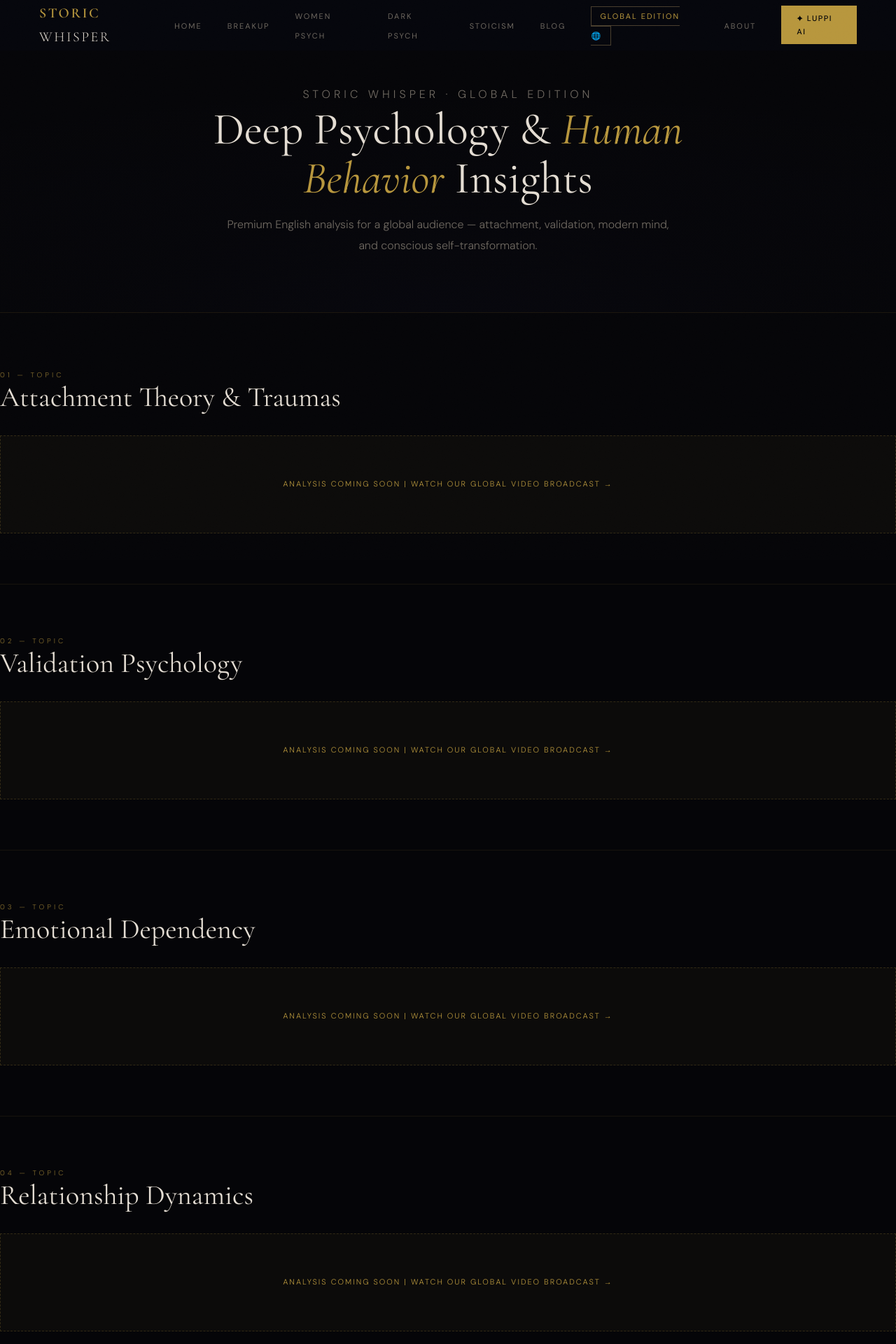
After one commit to lovekushchauhan234-eng/storic-whisper, a Django app: page /en/ in a window 1280 px wide. The commit adds this page. Shown: the top 1920 px of the page at 70% size. Run offline with Django 5.2, Linux system fonts and the light colour scheme; data comes from the database, SQL or seed files in the repository; both versions use the stored data as it was after the commit; some libraries are stand-ins or nearby versions.

Commit message:
Add English Psychology hub

```diff
--- a/core/pillar_helpers.py
+++ b/core/pillar_helpers.py
@@ -3,7 +3,10 @@ from .models import Article
 
 def get_related_articles(category=None, limit=3):
     """Published articles for pillar pages; backfill from other categories if needed."""
-    base = Article.objects.filter(is_published=True).order_by('-created_at')
+    base = Article.objects.filter(
+        is_published=True,
+        language='HI',
+    ).order_by('-created_at')
     if not category:
         return list(base[:limit])
 
--- a/core/urls.py
+++ b/core/urls.py
@@ -30,6 +30,9 @@ urlpatterns = [
     path('privacy-policy/', views.privacy, name='privacy'),
     path('terms-and-conditions/', views.terms, name='terms'),
 
+    # ENGLISH GLOBAL HUB
+    path('en/', views.english_hub, name='english_hub'),
+
     # ARTICLES / BLOG
     path('articles/', views.article_list, name='article_list'),
     path('articles/<slug:slug>/', views.article_detail, name='article_detail'),
--- a/core/views.py
+++ b/core/views.py
@@ -9,12 +9,51 @@ from .pillar_helpers import get_related_articles
 from .luppi import chat as luppi_chat
 
 
+ENGLISH_HUB_TOPICS = [
+    ('attachment', 'Attachment Theory & Traumas'),
+    ('validation', 'Validation Psychology'),
+    ('dependency', 'Emotional Dependency'),
+    ('relationship', 'Relationship Dynamics'),
+    ('dark', 'Dark Psychology Awareness'),
+    ('stoicism', 'Practical Stoicism'),
+    ('dopamine', 'Dopamine & Modern Mind'),
+    ('transformation', 'Self Transformation'),
+    ('behavior', 'Human Behavior Insights'),
+    ('ai_mind', 'AI & The Human Mind'),
+]
+
+
 # ---------- BASIC PAGES ----------
 
 def home(request):
-    featured_articles = Article.objects.filter(is_published=True).order_by('-created_at')[:3]
+    hindi_qs = Article.objects.filter(is_published=True, language='HI')
+    featured_articles = hindi_qs.order_by('-created_at')[:3]
+    english_posts = (
+        Article.objects.filter(is_published=True, language='EN')
+        .order_by('-created_at')[:6]
+    )
     return render(request, 'core/home.html', {
         'featured_articles': featured_articles,
+        'english_posts': english_posts,
+    })
+
+
+def english_hub(request):
+    base_qs = Article.objects.filter(
+        is_published=True,
+        language='EN',
+    ).order_by('-created_at')
+
+    topic_sections = []
+    for key, label in ENGLISH_HUB_TOPICS:
+        topic_sections.append({
+            'key': key,
+            'label': label,
+            'articles': list(base_qs.filter(topic_section=key)),
+        })
+
+    return render(request, 'core/english_hub.html', {
+        'topic_sections': topic_sections,
     })
 
 
@@ -109,7 +148,10 @@ def subscribe(request):
 # ---------- ARTICLES ----------
 
 def article_list(request):
-    articles = Article.objects.filter(is_published=True).order_by('-created_at')
+    articles = (
+        Article.objects.filter(is_published=True, language='HI')
+        .order_by('-created_at')
+    )
 
     return render(request, 'core/article_list.html', {
         'articles': articles
--- a/static/css/main.css
+++ b/static/css/main.css
@@ -196,6 +196,17 @@ body:has(button:hover) #sw-cursor-ring {
 }
 .sw-nav-cta:hover { background: var(--gold2) !important; transform: translateY(-1px) !important; }
 .sw-nav-cta::after { display: none !important; }
+
+.sw-nav-link--global {
+  color: var(--gold) !important;
+  border: 1px solid rgba(201, 169, 110, 0.35);
+  padding: 6px 12px !important;
+}
+.sw-nav-link--global::after { display: none !important; }
+.sw-nav-link--global:hover {
+  background: rgba(201, 169, 110, 0.1);
+  border-color: rgba(201, 169, 110, 0.55) !important;
+}
 
 /* Hamburger */
 .sw-hamburger {
--- a/templates/core/base.html
+++ b/templates/core/base.html
@@ -95,6 +95,7 @@
       <li><a href="{% url 'dark' %}"          class="sw-nav-link {% block nav_dark %}{% endblock %}">Dark Psych</a></li>
       <li><a href="{% url 'stoicism' %}"      class="sw-nav-link {% block nav_stoic %}{% endblock %}">Stoicism</a></li>
       <li><a href="{% url 'article_list' %}"  class="sw-nav-link {% block nav_blog %}{% endblock %}">Blog</a></li>
+      <li><a href="{% url 'english_hub' %}"   class="sw-nav-link sw-nav-link--global">Global Edition 🌐</a></li>
       <li><a href="{% url 'about' %}"         class="sw-nav-link {% block nav_about %}{% endblock %}">About</a></li>
       <li>
         <a href="{% url 'ai_assistant' %}" class="sw-nav-cta">
@@ -119,6 +120,7 @@
     <a href="{% url 'dark' %}">Dark Psychology</a>
     <a href="{% url 'stoicism' %}">Stoicism</a>
     <a href="{% url 'article_list' %}">Blog</a>
+    <a href="{% url 'english_hub' %}" style="color:var(--gold)">Global Edition 🌐</a>
     <a href="{% url 'about' %}">About</a>
     <a href="{% url 'ai_assistant' %}" style="color:var(--gold)">✦ LUPPI AI</a>
   </div>
--- /dev/null
+++ b/templates/core/english_hub.html
@@ -0,0 +1,94 @@
+{% extends "core/base.html" %}
+{% load static %}
+
+{% block title %}Storic Whisper | Global Edition — Deep Psychology & Human Behavior{% endblock %}
+{% block meta_desc %}Premium English psychology insights: attachment, validation, dark psychology awareness, stoicism, dopamine, and the modern mind.{% endblock %}
+{% block canonical %}https://storic-whisper.onrender.com/en/{% endblock %}
+{% block body_class %}en-hub-page{% endblock %}
+{% block nav_blog %}active{% endblock %}
+
+{% block extra_head %}
+<style>
+.en-hub-page .sw-page{padding-top:0}
+.en-banner{min-height:52vh;display:flex;align-items:center;justify-content:center;text-align:center;position:relative;overflow:hidden;background:radial-gradient(ellipse 90% 70% at 50% 100%,#12122a 0%,#080810 45%,#050508 100%);border-bottom:1px solid rgba(184,151,61,.12)}
+.en-banner::before{content:'';position:absolute;inset:0;background:linear-gradient(180deg,rgba(5,5,8,.3),rgba(5,5,8,.85) 85%)}
+.en-banner-inner{position:relative;z-index:1;max-width:920px;padding:120px 32px 80px}
+.en-banner-eyebrow{font-size:10px;letter-spacing:5px;text-transform:uppercase;color:var(--gold);margin-bottom:24px}
+.en-banner h1{font-family:'Cormorant Garamond',serif;font-size:clamp(36px,5.5vw,64px);font-weight:400;color:var(--cream);line-height:1.1;margin-bottom:16px}
+.en-banner h1 em{font-style:italic;color:var(--gold)}
+.en-banner p{font-size:16px;color:var(--muted);line-height:1.85;max-width:640px;margin:0 auto}
+.en-topics{padding:80px 0 100px}
+.en-topic{margin-bottom:72px;padding-bottom:72px;border-bottom:1px solid rgba(184,151,61,.1)}
+.en-topic:last-child{border-bottom:none;margin-bottom:0;padding-bottom:0}
+.en-topic-head{display:flex;flex-wrap:wrap;align-items:flex-end;justify-content:space-between;gap:16px;margin-bottom:32px}
+.en-topic-num{font-size:10px;letter-spacing:4px;text-transform:uppercase;color:var(--gold);opacity:.7}
+.en-topic-title{font-family:'Cormorant Garamond',serif;font-size:clamp(28px,3.5vw,40px);font-weight:400;color:var(--cream);line-height:1.15}
+.en-topic-grid{display:grid;grid-template-columns:repeat(auto-fill,minmax(280px,1fr));gap:20px}
+.en-card{background:var(--surface);border:1px solid rgba(184,151,61,.12);text-decoration:none;color:inherit;display:flex;flex-direction:column;overflow:hidden;transition:border-color .3s,transform .3s}
+.en-card:hover{border-color:rgba(184,151,61,.35);transform:translateY(-3px)}
+.en-card-thumb{aspect-ratio:16/10;background:linear-gradient(135deg,#0c0c18,#181830);overflow:hidden}
+.en-card-thumb img{width:100%;height:100%;object-fit:cover}
+.en-card-body{padding:22px 24px 26px;flex:1;display:flex;flex-direction:column}
+.en-card-title{font-family:'Cormorant Garamond',serif;font-size:20px;color:var(--cream);line-height:1.3;margin-bottom:10px}
+.en-card-meta{font-size:11px;color:var(--muted);margin-top:auto;padding-top:14px}
+.en-placeholder{display:flex;align-items:center;justify-content:center;min-height:140px;padding:32px;border:1px dashed rgba(184,151,61,.22);background:rgba(184,151,61,.04)}
+.en-placeholder a{font-size:11px;letter-spacing:2px;text-transform:uppercase;color:var(--gold);text-decoration:none;text-align:center;line-height:1.7;transition:color .25s}
+.en-placeholder a:hover{color:var(--cream)}
+@media(max-width:768px){
+  .en-banner-inner{padding-top:100px}
+  .en-topic-grid{grid-template-columns:1fr}
+}
+</style>
+{% endblock %}
+
+{% block content %}
+<section class="en-banner" aria-label="Global Edition">
+  <div class="en-banner-inner">
+    <p class="en-banner-eyebrow">Storic Whisper · Global Edition</p>
+    <h1>Deep Psychology &amp; <em>Human Behavior</em> Insights</h1>
+    <p>Premium English analysis for a global audience — attachment, validation, modern mind, and conscious self-transformation.</p>
+  </div>
+</section>
+
+<section class="en-topics sw-container">
+  {% for section in topic_sections %}
+  <article class="en-topic" id="topic-{{ section.key }}">
+    <header class="en-topic-head">
+      <div>
+        <p class="en-topic-num">{{ forloop.counter|stringformat:"02d" }} — Topic</p>
+        <h2 class="en-topic-title">{{ section.label }}</h2>
+      </div>
+    </header>
+
+    {% if section.articles %}
+    <div class="en-topic-grid">
+      {% for article in section.articles %}
+      <a href="{% url 'article_detail' article.slug %}" class="en-card">
+        <div class="en-card-thumb">
+          {% if article.thumbnail %}
+            <img src="{{ article.thumbnail.url }}" alt="{{ article.title }}" loading="lazy">
+          {% endif %}
+        </div>
+        <div class="en-card-body">
+          <h3 class="en-card-title">{{ article.title }}</h3>
+          <p class="sw-body sw-text-muted" style="font-size:13px;line-height:1.7;margin:0">
+            {{ article.meta_description|default:"Read the full analysis."|truncatechars:120 }}
+          </p>
+          <p class="en-card-meta">⏱ {{ article.reading_time }} min · {{ article.created_at|date:"M d, Y" }}</p>
+        </div>
+      </a>
+      {% endfor %}
+    </div>
+    {% else %}
+    <div class="en-placeholder">
+      <a href="https://youtube.com/@StoricWhisper" target="_blank" rel="noopener">
+        Analysis Coming Soon | Watch Our Global Video Broadcast →
+      </a>
+    </div>
+    {% endif %}
+  </article>
+  {% endfor %}
+</section>
+{% endblock %}
+
+{% block newsletter %}{% endblock %}
```
Also changed, not shown: core/admin.py (+5 -2 lines), core/models.py (+31 -0 lines), templates/core/home.html (+78 -0 lines), core/migrations/0007_article_language_topic_section.py (added), db.sqlite3.
